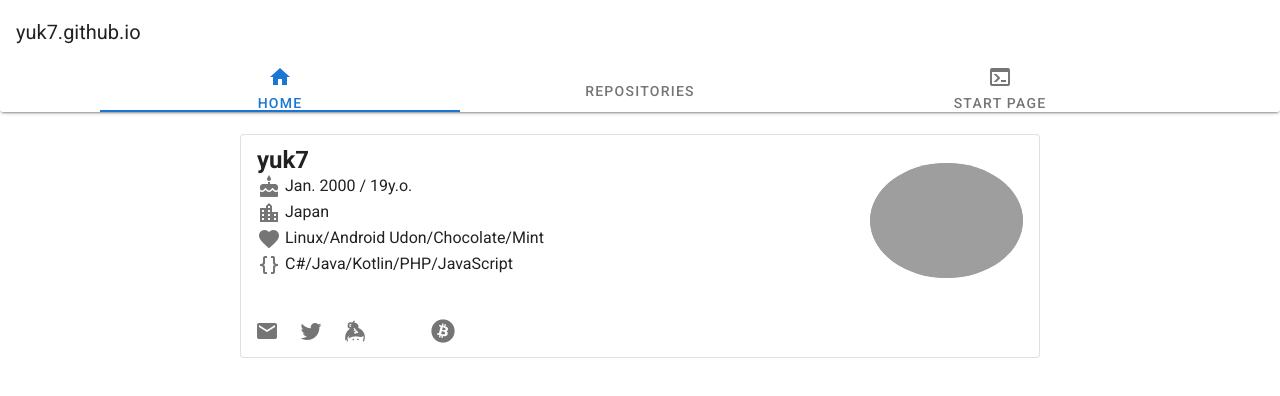
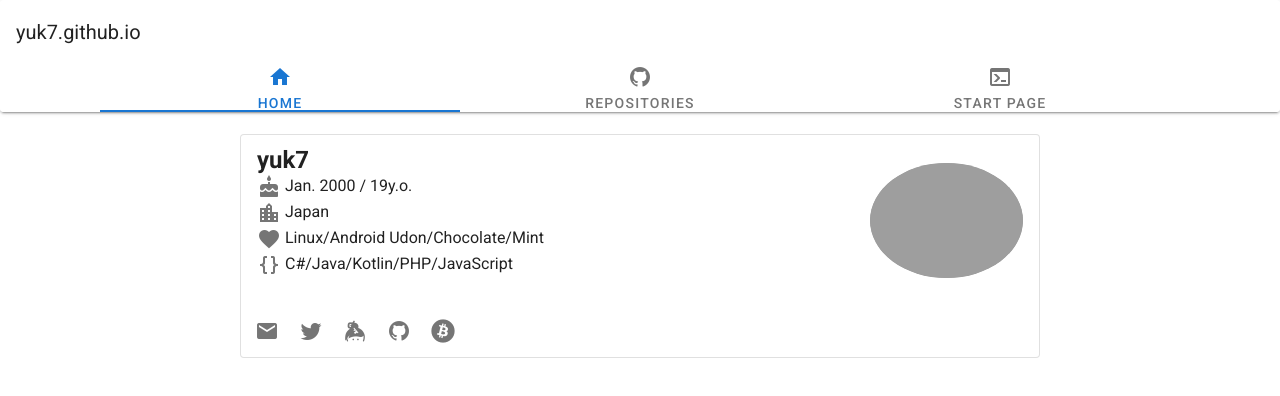
Before and after one commit to yuk7/yuk7.github.io, a Vue app: page / in a window 1280 px wide. Shown: the top 396 px of the page. Built offline with nearby package versions, Linux system fonts and the light colour scheme; grey boxes are pictures that could not be loaded.

Commit message:
mdi-github-circle -> mdi-github

```diff
--- a/src/App.vue
+++ b/src/App.vue
@@ -18,7 +18,7 @@
 
           <v-tab  to="/repos">
             Repositories
-            <v-icon>mdi-github-circle</v-icon>
+            <v-icon>mdi-github</v-icon>
           </v-tab>
 
           <v-tab href="https://yuk7.github.io/StartPage">
--- a/src/views/Home.vue
+++ b/src/views/Home.vue
@@ -34,7 +34,7 @@
             <v-icon>fab fa-keybase</v-icon>
           </v-btn>
           <v-btn icon href="https://github.com/yuk7">
-            <v-icon>mdi-github-circle</v-icon>
+            <v-icon>mdi-github</v-icon>
           </v-btn>
           <v-btn icon @click="dialog_btc = true">
             <v-icon>fab fa-bitcoin</v-icon>
```
